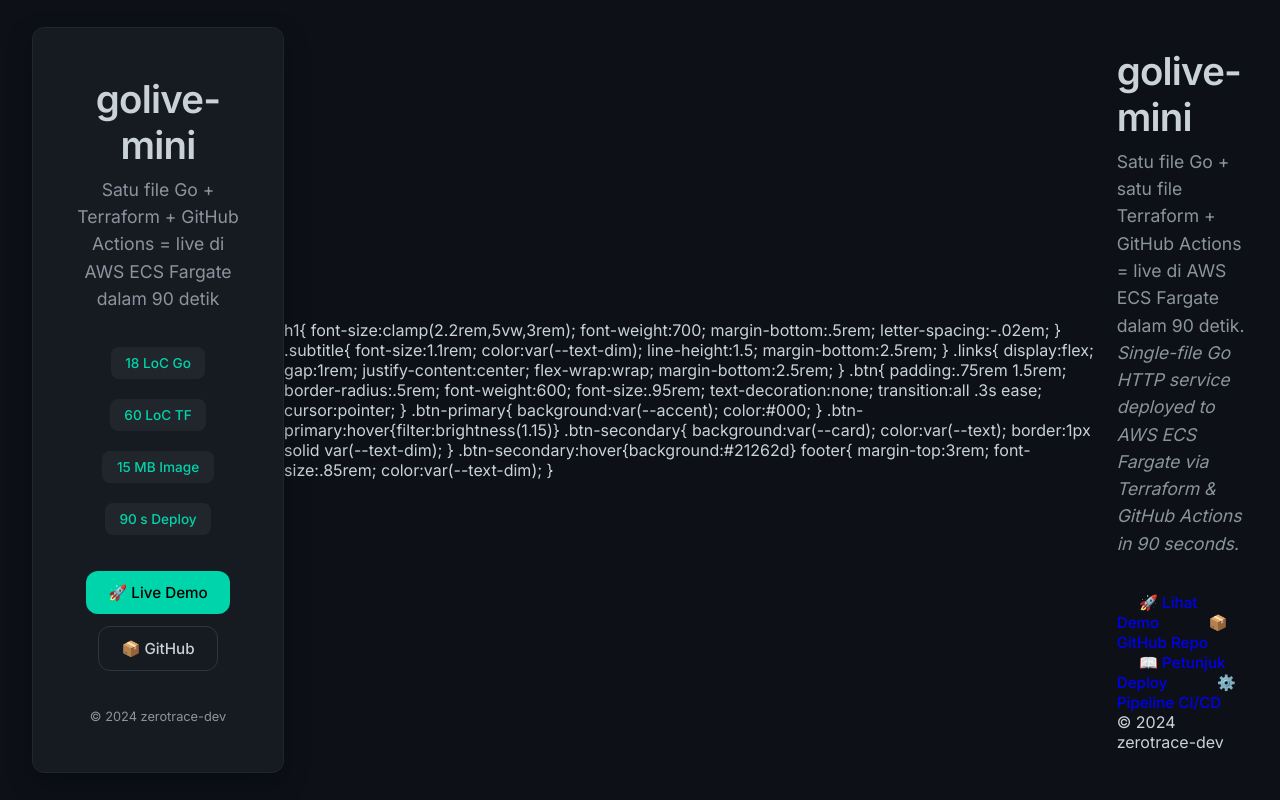
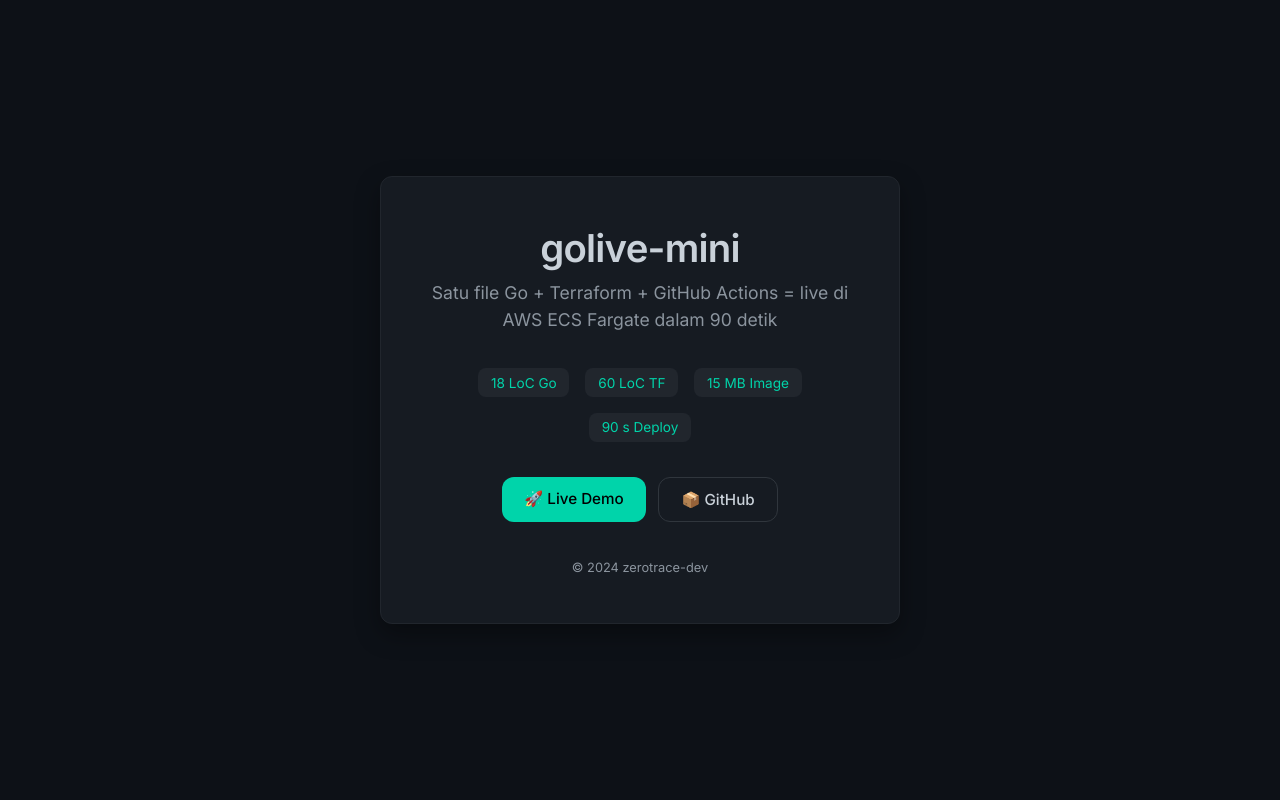
Before and after one commit to zerotrace-dev/golive-mini, a plain HTML site: page index.html in a window 1280 px wide. Drawn offline with Linux system fonts and the light colour scheme.

Commit message:
fix: clean HTML & force Pages rebuild

```diff
--- a/index.html
+++ b/index.html
@@ -6,195 +6,40 @@
   <meta name="viewport" content="width=device-width,initial-scale=1"/>
   <link href="https://fonts.googleapis.com/css2?family=Inter:wght@300;400;500;600&display=swap" rel="stylesheet"/>
   <style>
-    :root{
-      --bg:#0d1117;
-      --card:#161b22;
-      --accent:#00d4aa;
-      --text:#c9d1d9;
-      --text-dim:#8b949e;
-      --radius:.75rem;
-      --transition:.35s cubic-bezier(.4,0,.2,1);
-    }
+    :root{--bg:#0d1117;--card:#161b22;--accent:#00d4aa;--text:#c9d1d9;--text-dim:#8b949e}
     *{margin:0;padding:0;box-sizing:border-box}
     html,body{height:100%}
-    body{
-      font-family:'Inter',-apple-system,BlinkMacSystemFont,sans-serif;
-      background:var(--bg);
-      color:var(--text);
-      display:flex;
-      align-items:center;
-      justify-content:center;
-      padding:2rem;
-    }
-    .card{
-      width:100%;
-      max-width:520px;
-      background:var(--card);
-      border:1px solid #21262d;
-      border-radius:var(--radius);
-      padding:3rem 2.5rem;
-      text-align:center;
-      animation:fadeUp .8s var(--transition) both;
-      box-shadow:0 10px 25px rgba(0,0,0,.35);
-    }
-    @keyframes fadeUp{
-      from{opacity:0;transform:translateY(30px)}
-      to{opacity:1;transform:translateY(0)}
-    }
-    h1{
-      font-size:clamp(1.8rem,4vw,2.4rem);
-      font-weight:600;
-      letter-spacing:-.02em;
-      margin-bottom:.5rem;
-    }
-    .subtitle{
-      font-size:clamp(.9rem,2.5vw,1.1rem);
-      color:var(--text-dim);
-      line-height:1.55;
-      margin-bottom:2.2rem;
-    }
-    .stats{
-      display:flex;
-      justify-content:center;
-      gap:1.25rem;
-      margin-bottom:2.2rem;
-      flex-wrap:wrap;
-    }
-    .stat{
-      background:#21262d;
-      padding:.5rem .9rem;
-      border-radius:.5rem;
-      font-size:.85rem;
-      color:var(--accent);
-      font-weight:500;
-      transition:background var(--transition);
-    }
-    .stat:hover{background:#30363d}
-    .actions{
-      display:flex;
-      justify-content:center;
-      gap:.75rem;
-      flex-wrap:wrap;
-    }
-    .btn{
-      padding:.75rem 1.4rem;
-      border-radius:var(--radius);
-      font-size:.95rem;
-      font-weight:500;
-      text-decoration:none;
-      transition:all var(--transition);
-      cursor:pointer;
-    }
-    .btn.primary{
-      background:var(--accent);
-      color:#000;
-    }
+    body{font-family:'Inter',sans-serif;background:var(--bg);color:var(--text);display:flex;align-items:center;justify-content:center;padding:2rem}
+    .card{width:100%;max-width:520px;background:var(--card);border:1px solid #21262d;border-radius:.75rem;padding:3rem 2.5rem;text-align:center;animation:fadeUp .8s ease both;box-shadow:0 10px 25px rgba(0,0,0,.35)}
+    @keyframes fadeUp{from{opacity:0;transform:translateY(30px)}to{opacity:1;transform:translateY(0)}}
+    h1{font-size:clamp(1.9rem,5vw,2.4rem);font-weight:600;letter-spacing:-.02em;margin-bottom:.5rem}
+    .subtitle{font-size:clamp(.9rem,2.5vw,1.1rem);color:var(--text-dim);line-height:1.55;margin-bottom:2.2rem}
+    .stats{display:flex;justify-content:center;gap:1rem;flex-wrap:wrap;margin-bottom:2.2rem;font-size:.85rem}
+    .stat{background:#21262d;padding:.4rem .8rem;border-radius:.5rem;color:var(--accent)}
+    .actions{display:flex;justify-content:center;gap:.75rem;flex-wrap:wrap}
+    .btn{padding:.75rem 1.4rem;border-radius:.75rem;font-weight:500;font-size:.95rem;text-decoration:none;transition:.3s}
+    .btn.primary{background:var(--accent);color:#000}
     .btn.primary:hover{filter:brightness(1.12)}
-    .btn.secondary{
-      background:transparent;
-      color:var(--text);
-      border:1px solid #30363d;
-    }
+    .btn.secondary{background:transparent;color:var(--text);border:1px solid #30363d}
     .btn.secondary:hover{background:#21262d;border-color:#8b949e}
-    .footer{
-      margin-top:2.4rem;
-      font-size:.8rem;
-      color:var(--text-dim);
-    }
+    .footer{margin-top:2.4rem;font-size:.8rem;color:var(--text-dim)}
   </style>
 </head>
 <body>
   <div class="card">
     <h1>golive-mini</h1>
-    <p class="subtitle">
-      Satu file Go + Terraform + GitHub Actions = live di AWS ECS Fargate dalam 90 detik
-    </p>
-
+    <p class="subtitle">Satu file Go + Terraform + GitHub Actions = live di AWS ECS Fargate dalam 90 detik</p>
     <div class="stats">
       <span class="stat">18 LoC Go</span>
       <span class="stat">60 LoC TF</span>
       <span class="stat">15 MB Image</span>
       <span class="stat">90 s Deploy</span>
     </div>
-
     <div class="actions">
-      <a class="btn primary" href="https://golive-mini-123456789.ap-southeast-1.elb.amazonaws.com" target="_blank" rel="noopener">🚀 Live Demo</a>
-      <a class="btn secondary" href="https://github.com/zerotrace-dev/golive-mini" target="_blank" rel="noopener">📦 GitHub</a>
+      <a class="btn primary" href="https://golive-mini-123456789.ap-southeast-1.elb.amazonaws.com" target="_blank">🚀 Live Demo</a>
+      <a class="btn secondary" href="https://github.com/zerotrace-dev/golive-mini" target="_blank">📦 GitHub</a>
     </div>
-
-    <div class="footer">
-      © 2024 zerotrace-dev
-    </div>
+    <div class="footer">© 2024 zerotrace-dev</div>
   </div>
 </body>
 </html>
-    h1{
-      font-size:clamp(2.2rem,5vw,3rem);
-      font-weight:700;
-      margin-bottom:.5rem;
-      letter-spacing:-.02em;
-    }
-    .subtitle{
-      font-size:1.1rem;
-      color:var(--text-dim);
-      line-height:1.5;
-      margin-bottom:2.5rem;
-    }
-    .links{
-      display:flex;
-      gap:1rem;
-      justify-content:center;
-      flex-wrap:wrap;
-      margin-bottom:2.5rem;
-    }
-    .btn{
-      padding:.75rem 1.5rem;
-      border-radius:.5rem;
-      font-weight:600;
-      font-size:.95rem;
-      text-decoration:none;
-      transition:all .3s ease;
-      cursor:pointer;
-    }
-    .btn-primary{
-      background:var(--accent);
-      color:#000;
-    }
-    .btn-primary:hover{filter:brightness(1.15)}
-    .btn-secondary{
-      background:var(--card);
-      color:var(--text);
-      border:1px solid var(--text-dim);
-    }
-    .btn-secondary:hover{background:#21262d}
-    footer{
-      margin-top:3rem;
-      font-size:.85rem;
-      color:var(--text-dim);
-    }
-  </style>
-</head>
-<body>
-  <div class="wrapper">
-    <h1>golive-mini</h1>
-    <p class="subtitle">
-      Satu file Go + satu file Terraform + GitHub Actions = live di AWS ECS Fargate dalam 90 detik.<br/>
-      <em>Single-file Go HTTP service deployed to AWS ECS Fargate via Terraform & GitHub Actions in 90 seconds.</em>
-    </p>
-
-    <div class="links">
-      <a class="btn btn-primary" href="https://golive-mini-123456789.ap-southeast-1.elb.amazonaws.com" target="_blank" rel="noopener">🚀 Lihat Demo</a>
-      <a class="btn btn-secondary" href="https://github.com/zerotrace-dev/golive-mini" target="_blank" rel="noopener">📦 GitHub Repo</a>
-    </div>
-
-    <div class="links">
-      <a class="btn btn-secondary" href="https://github.com/zerotrace-dev/golive-mini#readme">📖 Petunjuk Deploy</a>
-      <a class="btn btn-secondary" href="https://github.com/zerotrace-dev/golive-mini/actions/workflows/ci.yml">⚙️ Pipeline CI/CD</a>
-    </div>
-
-    <footer>
-      &copy; 2024 zerotrace-dev
-    </footer>
-  </div>
-</body>
-</html>
```
